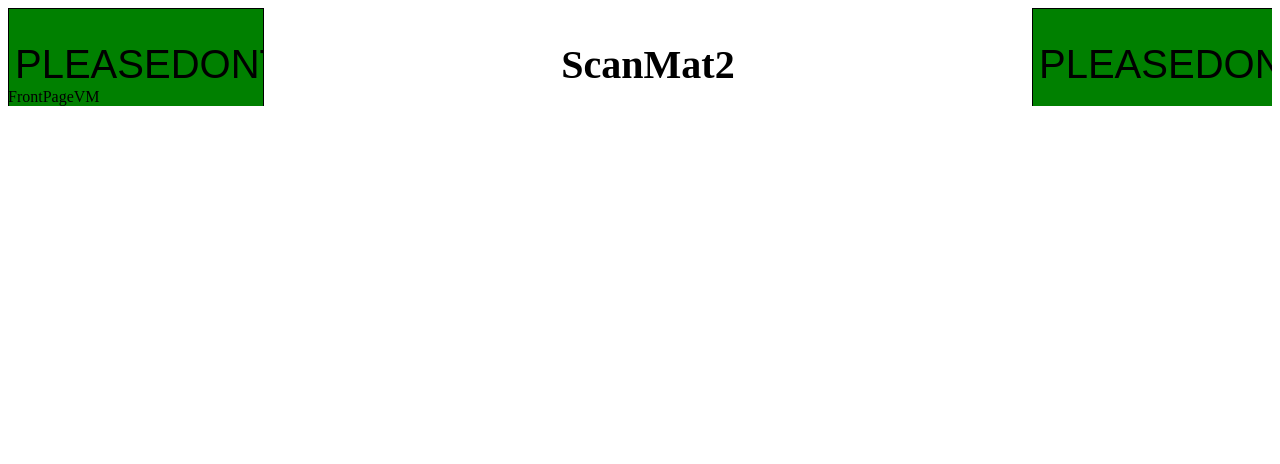
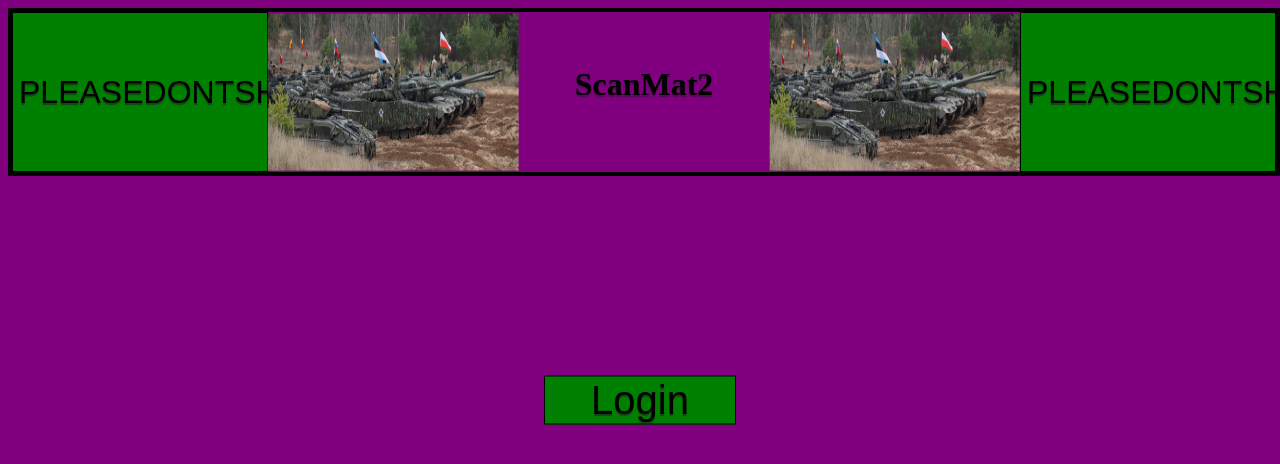
Before and after one commit to SolarEarth37/P3FrontEnd, a React (Create React App) app: page / in a window 1280 px wide. Shown: the top 464 px of the page. Built offline with nearby package versions, Linux system fonts and the light colour scheme.

Commit message:
FrontPage Improvements

```diff
--- /dev/null
+++ b/src/Base/CenteredButton.tsx
@@ -0,0 +1,17 @@
+import React from 'react'
+import { CenterButton } from '../Styles/Styled'
+import { Link } from "react-router-dom"
+
+interface ILink {
+    buttonText: string,
+    navlink: string
+}
+
+export default function CenteredButton({ buttonText, navlink }: ILink) {
+
+    return (
+        <Link to={navlink} replace>
+            <CenterButton type="button">{buttonText}</CenterButton>
+        </Link>
+    )
+}
--- a/src/Base/Logo.tsx
+++ b/src/Base/Logo.tsx
@@ -1,8 +1,8 @@
 import React from 'react'
-import { Logo1 } from '../Styles/Styled'
+import { StyledLogo } from '../Styles/Styled'
 
-export default function Logo() {
+export default function Logo(source: any) {
   return (
-    <Logo1></Logo1>
+    <StyledLogo src={"../-ironspear_hero-2022-hero.jpg"} alt="Logo" />
   )
 }
--- a/src/Base/Logo2.tsx
+++ /dev/null
@@ -1,8 +0,0 @@
-import React from 'react'
-import { Logo2 } from '../Styles/Styled'
-
-export default function LogoType2() {
-  return (
-    <Logo2></Logo2>
-  )
-}
--- a/src/Composite/Banner.tsx
+++ b/src/Composite/Banner.tsx
@@ -2,15 +2,14 @@
 import { GridDiv, ProgramName } from '../Styles/Styled'
 import Button from '../Base/Button'
 import Logo from '../Base/Logo'
-import LogoType2 from '../Base/Logo2'
 
 export default function Banner() {
   return (
     <GridDiv>
       <Button buttonText="PLEASEDONTSHOOT" navlink="/" />
-      <Logo />
+      <Logo source={"../-ironspear_hero-2022-hero.jpg/"} />
       <ProgramName>ScanMat2</ProgramName>
-      <LogoType2 />
+      <Logo source={"../ukr_fsvdk_mg_4676-20222-artikel.jpg/"} />
       <Button buttonText="PLEASEDONTSHOOT" navlink="/" />
     </GridDiv>
   )
--- /dev/null
+++ b/src/Composite/FrontPageMainLogin.tsx
@@ -0,0 +1,8 @@
+import React from 'react'
+import CenteredButton from '../Base/CenteredButton'
+
+export default function FrontPageMainLogin() {
+    return (
+        <CenteredButton buttonText={'Login'} navlink={'/login'} />
+    )
+}
--- a/src/Page/FrontPageVM.tsx
+++ b/src/Page/FrontPageVM.tsx
@@ -1,12 +1,16 @@
 import React from 'react'
 import Banner from '../Composite/Banner'
-import { Global } from '../Styles/Styled'
+import FrontPageMainLogin from '../Composite/FrontPageMainLogin'
+import { Global, GlobalBackground } from '../Styles/Styled'
 
 export default function FrontPageVM() {
     return (
-        <Global>
-            <Banner></Banner>
-            <div>FrontPageVM</div>
-        </Global>
+        <>
+            <GlobalBackground />
+            <Global>
+                <Banner />
+                <FrontPageMainLogin />
+            </Global>
+        </>
     )
 }
--- a/src/Page/LoginPageVM.tsx
+++ b/src/Page/LoginPageVM.tsx
@@ -1,7 +1,10 @@
 import React from 'react'
+import Banner from '../Composite/Banner'
 
 export default function LoginPageVM() {
     return (
-        <div>LoginPageVM</div>
+        <>
+            <Banner />
+        </>
     )
 }
--- a/src/Styles/Styled.tsx
+++ b/src/Styles/Styled.tsx
@@ -1,14 +1,30 @@
 import styled from 'styled-components'
+import { createGlobalStyle } from "styled-components";
 
-export const NavButton = styled.button`
+export const GlobalBackground = createGlobalStyle`
+    body {
+        background-color: purple;
+        background-position: center;
+        background-repeat: no-repeat;
+        background-size: cover;
+        overflow: hidden;
+        background-position: center;
+    }
+`
+
+const GlobalButtonStyle = styled.button`
     cursor: pointer;
+    border: none;
+    text-shadow: 0 2px 1px rgba(28, 28, 28, 0.55);
+`
+
+export const NavButton = styled(GlobalButtonStyle)`
     border: 1px solid black;
     white-space: nowrap;
     overflow: hidden;
-    width: 15vw;
     height: 100%;
     text-align: center;
-    font-size: 2.5em;
+    font-size: 2em;
     background-color: green;
     width: 20vw;
 
@@ -19,31 +35,58 @@
 `
 
 export const GridDiv = styled.div`
+    position: fixed;
     display: grid;
     grid-template-columns: repeat(5, 1fr);
-    gap: 1em;
     text-align: center;
-    width: 100vw;
-    height: 10vh;
+    height: 20vh;
+    border: 4px solid black;
+    margin: auto;
+    margin-top: 0px;
 
 `
 
 export const ProgramName = styled.h2`
     text-align: center;
-    font-size: 2.5em;
+    font-size: 2em;
     background-color: transparent;
-    width: 20vw;
+    text-shadow: 0 2px 1px rgba(28, 28, 28, 0.55);
+    position: relative;
+    top: 50%;
+    left: 50%;
+    transform: translate(-50%, -50%);
+    cursor: default;
 
-`
-
-export const Logo1 = styled.div`
-    background-image: url(../public/favicon.ico);
-`
-
-export const Logo2 = styled.div`
-    background-image: url(../public/favicon.ico);
 `
 
 export const Global = styled.div`
     overflow: hidden;
 `
+
+export const CenterButton = styled(GlobalButtonStyle)`
+    border: 1px solid black;
+    white-space: nowrap;
+    overflow: hidden;
+    width: 15vw;
+    text-align: center;
+    font-size: 2.5em;
+    background-color: green;
+    position: absolute;
+    top: 50%;
+    left: 50%;
+    transform: translate(-50%, -50%);
+
+    &:hover {
+        color: #001f3f;
+        background-color: greenyellow;
+    }
+`
+
+export const StyledLogo = styled.img`
+    max-width:100%;
+    height:98%;
+    top: 50%;
+    left: 50%;
+    transform: translate(-50%, -50%);
+    position: relative;
+`
```
Also changed, not shown: src/Hooks/useLogin.tsx (added, +27 -0 lines), public/-ironspear_hero-2022-hero.jpg (added), public/-ukr_fsvdk__mg_4676-2022-artikel.jpg (added).
